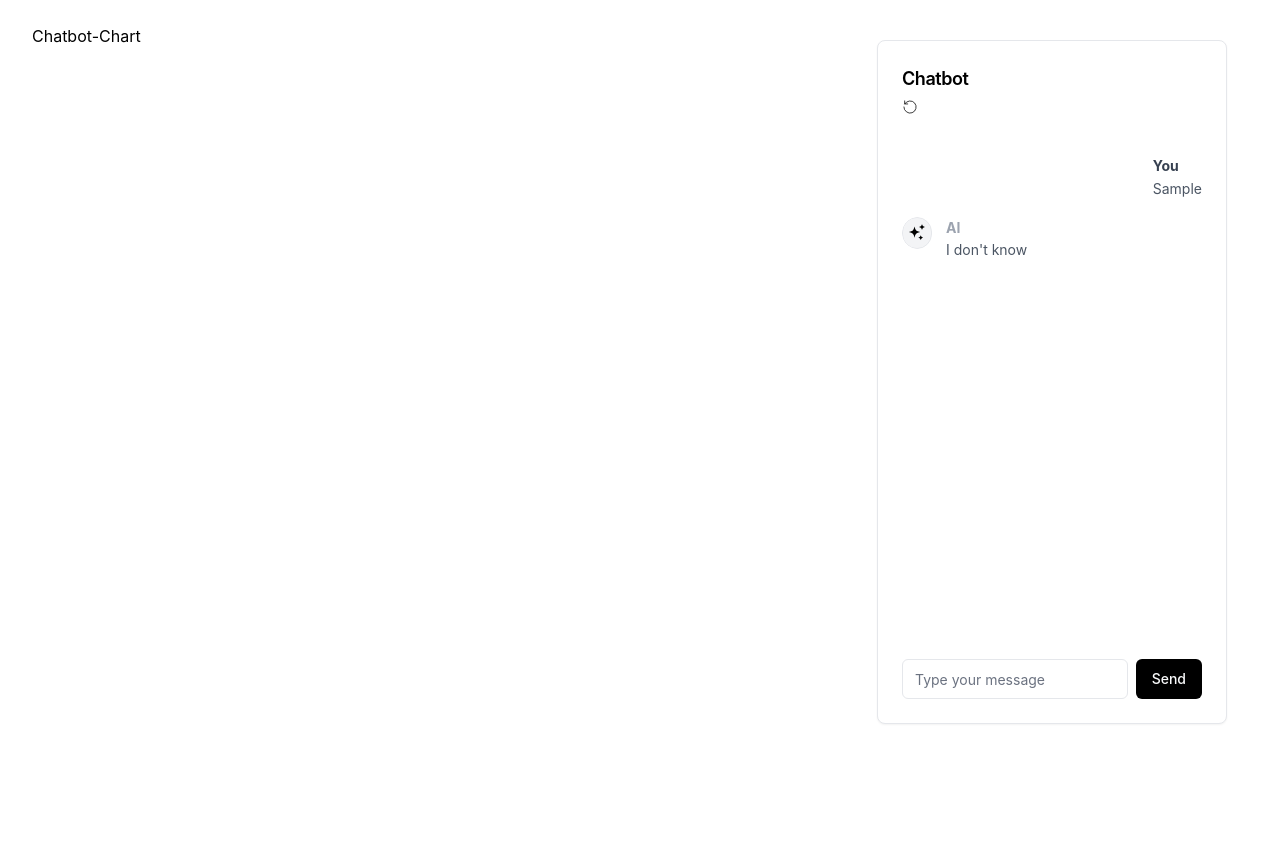
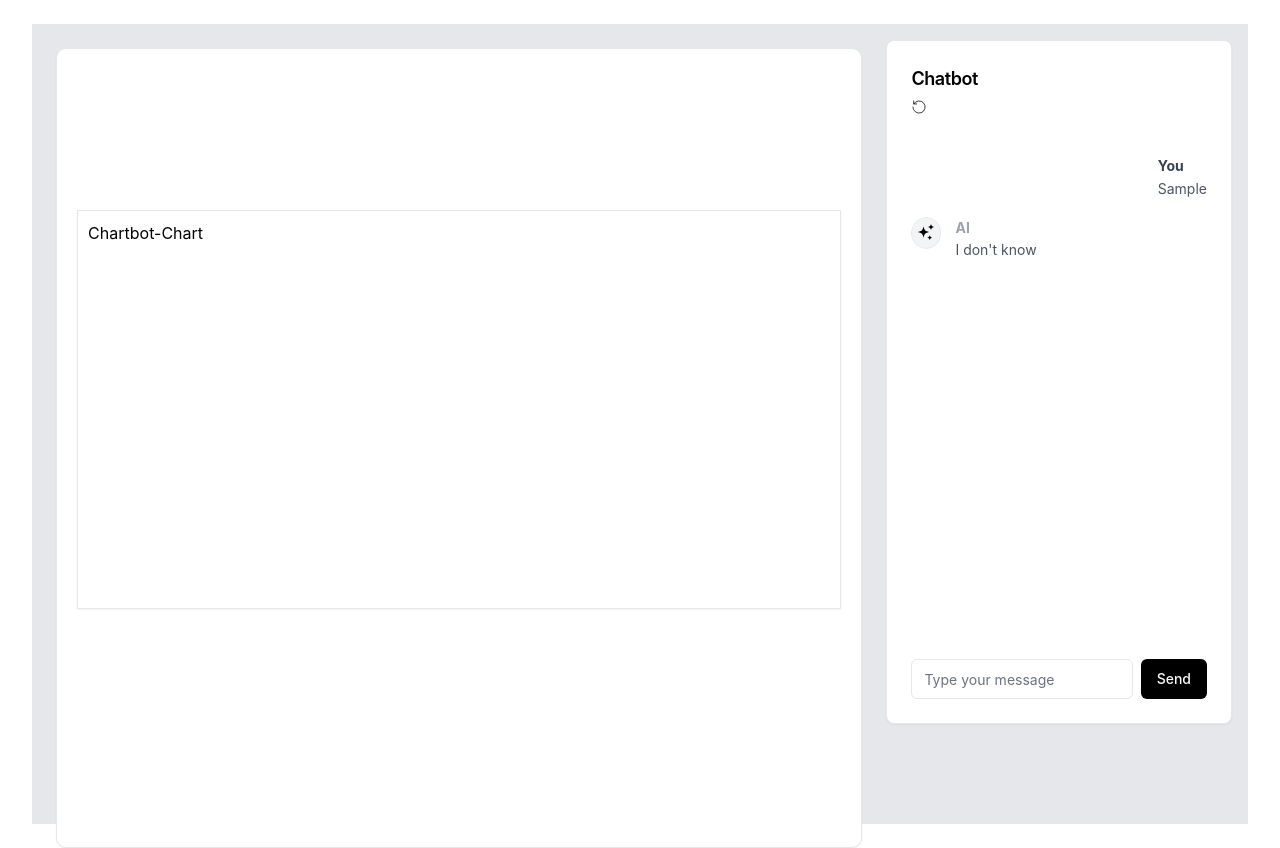
Before and after one commit to annshiv/chat-chart, a React (Create React App) app: page / in a window 1280 px wide. Both pictures are taken after typing "Sample" into the empty fields and a click on the button "Send". Built offline with nearby package versions, Linux system fonts and the light colour scheme.

Commit message:
fix(main-div): Added main div

```diff
--- a/src/App.css
+++ b/src/App.css
@@ -6,10 +6,14 @@ body {
   display: flex;
   flex-direction: column;
   height: 100vh;
+  background-color: #e5e7eb;
 }
 
 .chatbot-box {
-  box-shadow: 0 0 #0000, 0 0 #0000, 0 1px 2px 0 rgb(0 0 0 / 0.05);
+  box-shadow:
+    0 0 #0000,
+    0 0 #0000,
+    0 1px 2px 0 rgb(0 0 0 / 0.05);
   background-color: white;
   padding: 1.5rem;
   border-radius: 0.5rem;
@@ -41,9 +45,43 @@ body {
   margin: 1rem;
 }
 
+.box {
+  border: groove;
+  border-radius: 10px;
+  border-color: #e5e7eb;
+  box-shadow:
+    0 0 #0000,
+    0 0 #0000,
+    0 1px 2px 0 rgb(0 0 0 / 0.05);
+  border-width: thin;
+  width: 70%;
+  height: 100vh;
+  margin: 1.5rem;
+  background-color: white;
+}
+
+.chart-holder {
+  border: groove;
+  border-width: thin;
+  height: 50%;
+  width: 95%;
+  margin-top: 20%;
+  margin-left: 2.5%;
+  border-color: #e5e7eb;
+  box-shadow:
+    0 0 #0000,
+    0 0 #0000,
+    0 1px 2px 0 rgb(0 0 0 / 0.05);
+}
+
 p {
   max-width: 70%;
   word-wrap: break-word;
+}
+
+.chart-name {
+  align-items: center;
+  padding: 10px;
 }
 
 /* Mobile view styles */
@@ -52,8 +90,8 @@ p {
     flex-direction: column-reverse;
     margin: 1.5rem 1rem;
   }
-  .message-div{
-    height:480px;
+  .message-div {
+    height: 480px;
   }
   .chatbot {
     display: flex;
@@ -88,7 +126,6 @@ p {
     margin: 5%;
     max-width: 380px;
   }
-
 }
 
 @media (max-width: 450px) {
@@ -99,7 +136,6 @@ p {
   .chatbot-box {
     margin: 0;
   }
-
 }
 
 /* Laptop view styles */
@@ -109,15 +145,10 @@ p {
     margin: 1.5rem 1rem;
   }
 
-  .box {
-    width: 70%;
-  }
-
   .chatbot-container {
     width: 30%;
     position: relative;
     top: 0;
     right: 0;
   }
-
 }
--- a/src/App.tsx
+++ b/src/App.tsx
@@ -1,6 +1,7 @@
 import React, { useState } from 'react';
 import Chatbot from './Chatbot';
 import './index.css';
+import ChartRenderer from './ChartRenderer';
 
 const App: React.FC = () => {
   const [showChart, setShowChart] = useState(false);
@@ -11,18 +12,21 @@ const App: React.FC = () => {
     alignItems: 'center',
     height: '90vh',
     width: '85vw',
-    margin: 'auto',
+    margin: 'auto'
   };
 
   const chatbotContainerStyle = {
-    marginLeft: showChart ? 'auto' : '0px',
+    marginLeft: showChart ? 'auto' : '0px'
   };
 
   return (
     <div className="component" style={showChart ? {} : containerStyle}>
       {showChart && (
         <div className="box">
-          <h1>Chatbot-Chart</h1>
+          <div className="chart-holder">
+            <h1 className="chart-name"> Chartbot-Chart</h1>
+            <ChartRenderer />
+          </div>
         </div>
       )}
       <div className="chatbot-container" style={chatbotContainerStyle}>
--- /dev/null
+++ b/src/ChartRenderer.tsx
@@ -0,0 +1,9 @@
+//import Loader from './Loader';
+import React from 'react';
+
+const ChartRenderer: React.FC = () => {
+  return <div className="chart-container">
+    {/* {<Loader />} */}
+    </div>;
+};
+export default ChartRenderer;
--- a/src/Chatbot.tsx
+++ b/src/Chatbot.tsx
@@ -12,8 +12,6 @@ interface IChatBot {
 }
 
 const initialChatMessage = [{ user: false, text: 'Hi, how can I help you today?' }];
-
-
 
 const Chatbot = (props: IChatBot) => {
   const { showChart, setShowChart } = props;
@@ -35,16 +33,16 @@ const Chatbot = (props: IChatBot) => {
     setChatMessages([...chatMessages, newUserMessage, aiResponse]);
     setMessage('');
 
-    const onReset = () => {
-      console.log('hitting');
-      setChatMessages(initialChatMessage);
-      setMessage('');
-    };
-
     if (!firstMessageSent) {
       setShowChart(true);
       setFirstMessageSent(true);
     }
+  };
+
+  const onReset = () => {
+    console.log('hitting');
+    setChatMessages(initialChatMessage);
+    setMessage('');
   };
 
   useEffect(() => {
@@ -55,16 +53,18 @@ const Chatbot = (props: IChatBot) => {
 
   return (
     <div className="chatbot">
-      <div className="chatbot-box" style={{ width: showChart ? '100%' : '550px', maxWidth:  showChart ? '350px' : "550px", height: showChart ? '85%' : "25%" }}>
+      <div
+        className="chatbot-box"
+        style={{
+          width: showChart ? '100%' : '550px',
+          maxWidth: showChart ? '350px' : '550px',
+          height: showChart ? '85%' : '25%'
+        }}>
         {/* Heading */}
         <div className="flex flex-col space-y-1.5 pb-6">
           <h2 className="font-semibold text-lg tracking-tight">Chatbot</h2>
           <button onClick={() => onReset()}>
-            <svg
-              xmlns="http://www.w3.org/2000/svg"
-              width="1em"
-              height="1em"
-              viewBox="0 0 21 21">
+            <svg xmlns="http://www.w3.org/2000/svg" width="1em" height="1em" viewBox="0 0 21 21">
               <g
                 fill="none"
                 fillRule="evenodd"
@@ -82,7 +82,7 @@ const Chatbot = (props: IChatBot) => {
         <div
           className="message-div pr-4 h-[474px] overflow-y-scroll"
           ref={chatContainerRef}
-          style={{ minWidth: '100%', height: showChart ? '520px': '10px' }}>
+          style={{ minWidth: '100%', height: showChart ? '520px' : '10px' }}>
           {chatMessages.map(
             (msg, index) =>
               msg.text !== '' && (
```
